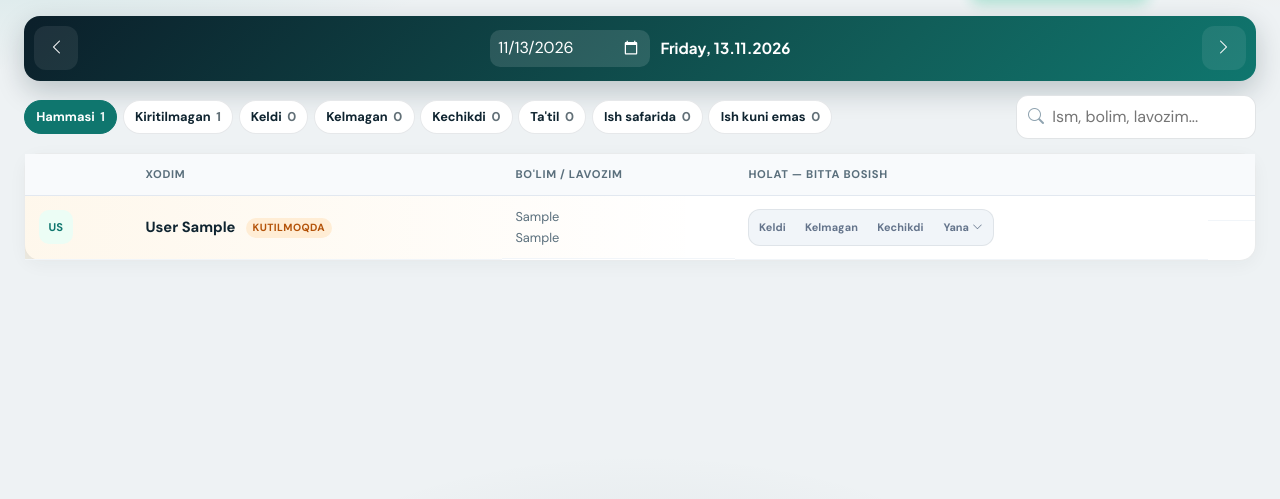
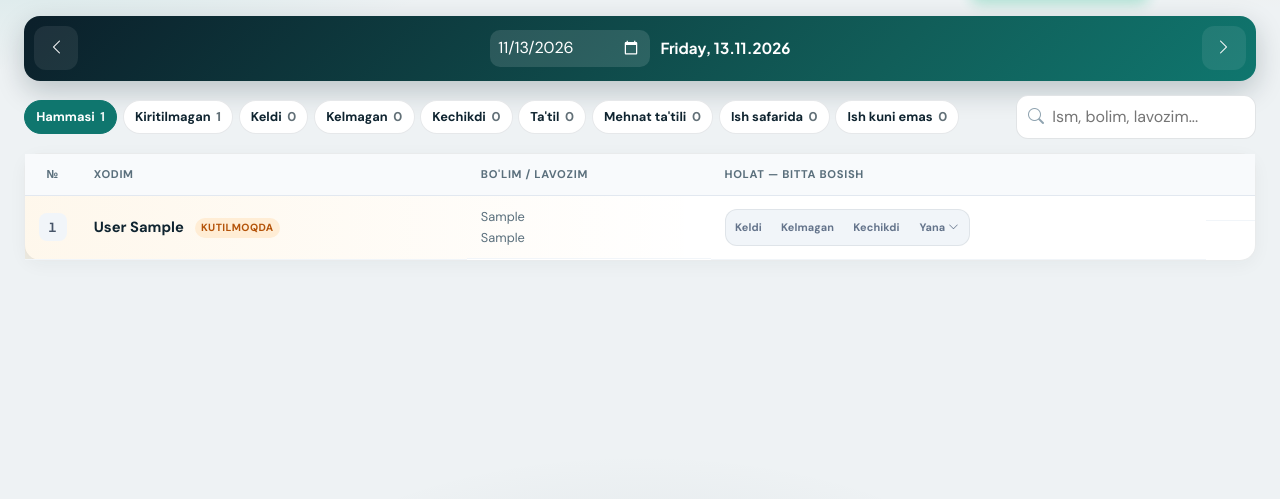
Before and after one commit to Mirzohid2001/davomat, a Django app: page /attendance/ in a window 1280 px wide. Shown: the part 170-669 px from the top of the page. Run offline with Django 5.2, Linux system fonts and the light colour scheme; a user stored in the database is signed in; tables that the repository leaves empty hold one stand-in row (values such as "Sample post").

Commit message:
ichvolib

```diff
--- a/blog/forms.py
+++ b/blog/forms.py
@@ -42,7 +42,7 @@ class AttendanceForm(forms.ModelForm):
         elif att_date and DayOff.objects.filter(date=att_date).exists() and status != 'offday':
             raise forms.ValidationError("Bu sana yopiq kun. Faqat 'Ish kuni emas' holatini tanlang!")
 
-        if status in ['absent', 'vacation']:
+        if status in ['absent', 'vacation', 'labor_leave']:
             if not cleaned_data.get('comment'):
                 raise forms.ValidationError("Sabab yoki izoh kiritilishi shart!")
         return cleaned_data
--- a/blog/models.py
+++ b/blog/models.py
@@ -148,6 +148,7 @@ class Attendance(models.Model):
         ('absent', _("Kelmagan")),
         ('late', _("Kechikdi")),
         ('vacation', _("Ta'til")),
+        ('labor_leave', _("Mehnat ta'tili")),
         ('business', _("Ish safarida")),
         ('offday', _("Ish kuni emas")),
     ]
--- a/blog/static/css/attendance-history.css
+++ b/blog/static/css/attendance-history.css
@@ -5,6 +5,7 @@
   --ah-late: #d97706;
   --ah-sick: #0891b2;
   --ah-vacation: #0f766e;
+  --ah-labor-leave: #4f46e5;
   --ah-business: #0d9488;
   --ah-sunday: #ca8a04;
   --ah-dayoff: #64748b;
@@ -63,6 +64,7 @@
 .att-hist__stat--late .att-hist__stat-icon { background: #fef3c7; color: var(--ah-late); }
 .att-hist__stat--sick .att-hist__stat-icon { background: #cffafe; color: var(--ah-sick); }
 .att-hist__stat--vacation .att-hist__stat-icon { background: #ccfbf1; color: var(--ah-vacation); }
+.att-hist__stat--labor-leave .att-hist__stat-icon { background: #e0e7ff; color: var(--ah-labor-leave); }
 .att-hist__stat--business .att-hist__stat-icon { background: #ccfbf1; color: var(--ah-business); }
 .att-hist__stat--sunday .att-hist__stat-icon { background: #fef9c3; color: var(--ah-sunday); }
 .att-hist__stat--unknown .att-hist__stat-icon { background: #f1f5f9; color: var(--ah-dayoff); }
@@ -227,6 +229,7 @@
 .att-hist__cell--late { color: var(--ah-late); background: #fffbeb; border-color: #fde68a; }
 .att-hist__cell--sick { color: var(--ah-sick); background: #ecfeff; border-color: #a5f3fc; }
 .att-hist__cell--vacation { color: var(--ah-vacation); background: #f0fdfa; border-color: #99f6e4; }
+.att-hist__cell--labor_leave { color: var(--ah-labor-leave); background: #eef2ff; border-color: #c7d2fe; }
 .att-hist__cell--business { color: var(--ah-business); background: #f0fdfa; border-color: #99f6e4; }
 .att-hist__cell--sunday { color: var(--ah-sunday); background: #fffbeb; border-color: #fde68a; }
 .att-hist__cell--dayoff,
@@ -238,6 +241,7 @@
 .att-hist__badge--late { background: var(--ah-late); color: #fff; }
 .att-hist__badge--sick { background: var(--ah-sick); }
 .att-hist__badge--vacation { background: var(--ah-vacation); }
+.att-hist__badge--labor_leave { background: var(--ah-labor-leave); }
 .att-hist__badge--business { background: var(--ah-business); }
 .att-hist__badge--sunday { background: var(--ah-sunday); }
 .att-hist__badge--dayoff,
@@ -273,6 +277,7 @@
 .att-hist__legend-dot--late { background: var(--ah-late); }
 .att-hist__legend-dot--sick { background: var(--ah-sick); }
 .att-hist__legend-dot--vacation { background: var(--ah-vacation); }
+.att-hist__legend-dot--labor-leave { background: var(--ah-labor-leave); }
 .att-hist__legend-dot--business { background: var(--ah-business); }
 .att-hist__legend-dot--sunday { background: var(--ah-sunday); }
 .att-hist__legend-dot--dayoff { background: var(--ah-dayoff); }
--- a/blog/static/css/attendance-list-ux.css
+++ b/blog/static/css/attendance-list-ux.css
@@ -268,17 +268,24 @@
   background: #f0fdfa;
 }
 
-.attlist-avatar {
-  width: 2.15rem;
-  height: 2.15rem;
-  border-radius: 10px;
-  display: grid;
+.attlist-num-col {
+  width: 2.75rem;
+  text-align: center !important;
+}
+
+.attlist-num {
+  display: inline-grid;
   place-items: center;
-  background: #ecfdf5;
-  color: #0f766e;
-  font-size: 0.7rem;
-  font-weight: 800;
-  text-transform: uppercase;
+  min-width: 1.75rem;
+  height: 1.75rem;
+  padding: 0 0.35rem;
+  border-radius: 8px;
+  background: #f1f5f9;
+  color: #475569;
+  font-size: 0.78rem;
+  font-weight: 700;
+  font-variant-numeric: tabular-nums;
+  font-family: 'Plus Jakarta Sans', system-ui, sans-serif;
 }
 
 .attlist-name {
@@ -308,6 +315,7 @@
 .attlist-status--absent { background: #fee2e2; color: #991b1b; }
 .attlist-status--late { background: #fef3c7; color: #92400e; }
 .attlist-status--vacation { background: #ccfbf1; color: #115e59; }
+.attlist-status--labor_leave { background: #e0e7ff; color: #3730a3; }
 .attlist-status--business { background: #e0f2fe; color: #075985; }
 .attlist-status--offday { background: #e2e8f0; color: #475569; }
 
--- a/blog/static/css/dashboard-ux.css
+++ b/blog/static/css/dashboard-ux.css
@@ -473,6 +473,7 @@
 .ops-dot--absent { background: #dc2626; }
 .ops-dot--late { background: #d97706; }
 .ops-dot--vacation { background: #0d9488; }
+.ops-dot--labor_leave { background: #4f46e5; }
 .ops-dot--business { background: #0284c7; }
 .ops-dot--offday { background: #64748b; }
 
--- a/blog/static/css/quick-status.css
+++ b/blog/static/css/quick-status.css
@@ -68,6 +68,7 @@
   box-shadow: none;
 }
 .qs-btn[data-status="vacation"].is-active,
+.qs-btn[data-status="labor_leave"].is-active,
 .qs-btn[data-status="business"].is-active,
 .qs-btn[data-status="offday"].is-active {
   background: #334155;
--- a/blog/static/css/statistics-styles.css
+++ b/blog/static/css/statistics-styles.css
@@ -308,6 +308,7 @@
 .stx-bar__dot--absent { background: #dc2626; }
 .stx-bar__dot--late { background: #d97706; }
 .stx-bar__dot--vacation { background: #0d9488; }
+.stx-bar__dot--labor_leave { background: #4f46e5; }
 .stx-bar__dot--business { background: #0284c7; }
 .stx-bar__dot--offday { background: #64748b; }
 
@@ -328,6 +329,7 @@
 .stx-bar__fill--absent { background: #dc2626; }
 .stx-bar__fill--late { background: #d97706; }
 .stx-bar__fill--vacation { background: #0d9488; }
+.stx-bar__fill--labor_leave { background: #4f46e5; }
 .stx-bar__fill--business { background: #0284c7; }
 
 .stx-bar__val {
--- a/blog/static/js/quick-status.js
+++ b/blog/static/js/quick-status.js
@@ -4,7 +4,7 @@
 (function () {
   'use strict';
 
-  var MORE = { vacation: true, business: true, offday: true };
+  var MORE = { vacation: true, labor_leave: true, business: true, offday: true };
 
   function csrfToken() {
     var el = document.querySelector('[name=csrfmiddlewaretoken]');
--- a/blog/templates/attendance/attendance_list.html
+++ b/blog/templates/attendance/attendance_list.html
@@ -92,7 +92,7 @@
     <table class="attlist-table">
       <thead>
         <tr>
-          <th></th>
+          <th class="attlist-num-col">№</th>
           <th>{% trans "Xodim" %}</th>
           <th>{% trans "Bo'lim / lavozim" %}</th>
           <th>{% trans "Holat — bitta bosish" %}</th>
@@ -102,8 +102,8 @@
       <tbody>
         {% for row in rows %}
         <tr class="{% if row.is_pending %}is-pending{% endif %}" data-floor-row data-status="{{ row.status }}">
-          <td>
-            <span class="attlist-avatar">{{ row.employee.last_name|slice:":1" }}{{ row.employee.first_name|slice:":1" }}</span>
+          <td class="attlist-num-col">
+            <span class="attlist-num">{{ forloop.counter }}</span>
           </td>
           <td>
             <strong class="attlist-name">{{ row.employee.last_name }} {{ row.employee.first_name }}</strong>
@@ -141,7 +141,7 @@
     {% for row in rows %}
     <div class="attlist-mcard {% if row.is_pending %}is-pending{% endif %}" data-floor-row data-status="{{ row.status }}">
       <div class="attlist-mcard__top">
-        <span class="attlist-avatar">{{ row.employee.last_name|slice:":1" }}{{ row.employee.first_name|slice:":1" }}</span>
+        <span class="attlist-num">{{ forloop.counter }}</span>
         <div>
           <strong>{{ row.employee.last_name }} {{ row.employee.first_name }}</strong>
           <small>{% if row.employee.position %}{{ row.employee.position }}{% elif row.employee.department %}{{ row.employee.department }}{% endif %}</small>
--- a/blog/templates/attendance/attendance_statistics.html
+++ b/blog/templates/attendance/attendance_statistics.html
@@ -190,6 +190,7 @@ document.addEventListener('DOMContentLoaded', function () {
     absent: '#dc2626',
     late: '#d97706',
     vacation: '#0d9488',
+    labor_leave: '#4f46e5',
     business: '#0284c7',
     offday: '#64748b',
   };
@@ -205,6 +206,7 @@ document.addEventListener('DOMContentLoaded', function () {
     absent: '{% trans "Kelmagan" %}',
     late: '{% trans "Kechikdi" %}',
     vacation: "{% filter escapejs %}{% trans "Ta'til" %}{% endfilter %}",
+    labor_leave: "{% filter escapejs %}{% trans "Mehnat ta'tili" %}{% endfilter %}",
     business: '{% trans "Ish safarida" %}',
     offday: '{% trans "Ish kuni emas" %}',
   };
@@ -236,7 +238,7 @@ document.addEventListener('DOMContentLoaded', function () {
   }
 
   if (trendDates.length > 0 && document.getElementById('trendChart')) {
-    const statuses = ['present', 'absent', 'late', 'vacation', 'business'];
+    const statuses = ['present', 'absent', 'late', 'vacation', 'labor_leave', 'business'];
     const datasets = statuses
       .filter(s => trendData[s] && trendData[s].some(v => v > 0))
       .map(s => ({
--- a/blog/templates/attendance/partials/quick_status.html
+++ b/blog/templates/attendance/partials/quick_status.html
@@ -10,10 +10,10 @@
   {% for value, label in quick_statuses %}
   <button type="button" class="qs-btn {% if row.status == value %}is-active{% endif %}" data-status="{{ value }}">{{ label }}</button>
   {% endfor %}
-  <div class="qs-more {% if row.status == 'vacation' or row.status == 'business' or row.status == 'offday' %}is-active-more{% endif %}">
+  <div class="qs-more {% if row.status == 'vacation' or row.status == 'labor_leave' or row.status == 'business' or row.status == 'offday' %}is-active-more{% endif %}">
     <button type="button" class="qs-more__toggle" aria-expanded="false" aria-haspopup="true" title="{% trans 'Boshqa holat' %}">
       <span class="qs-more__label" data-default-yana="{% trans 'Yana' %}">
-        {% if row.status == 'vacation' or row.status == 'business' or row.status == 'offday' %}
+        {% if row.status == 'vacation' or row.status == 'labor_leave' or row.status == 'business' or row.status == 'offday' %}
           {{ row.status_label }}
         {% else %}
           {% trans "Yana" %}
--- a/blog/templatetags/attendance_filters.py
+++ b/blog/templatetags/attendance_filters.py
@@ -10,7 +10,9 @@ def status_color(status):
         'late': 'warning',
         'absent': 'danger',
         'vacation': 'info',
+        'labor_leave': 'primary',
         'business': 'primary',
+        'offday': 'secondary',
     }
     return status_colors.get(status.lower(), 'dark')
 
@@ -22,7 +24,9 @@ def status_icon(status):
         'late': 'exclamation-triangle-fill',
         'absent': 'x-circle-fill',
         'vacation': 'umbrella-fill',
+        'labor_leave': 'calendar2-heart-fill',
         'business': 'briefcase-fill',
+        'offday': 'calendar-x-fill',
     }
     return status_icons.get(status.lower(), 'question-circle-fill')
 
@@ -34,6 +38,8 @@ def status_color_rgb(status):
         'late': '255, 193, 7',
         'absent': '220, 53, 69',
         'vacation': '23, 162, 184',
+        'labor_leave': '79, 70, 229',
         'business': '111, 66, 193',
+        'offday': '108, 117, 125',
     }
     return status_colors_rgb.get(status.lower(), '108, 117, 125')
--- a/blog/views.py
+++ b/blog/views.py
@@ -1153,7 +1153,7 @@ def attendance_quick_status(request):
 
     def _quick_comment(existing: str, new_status: str) -> str:
         text = (existing or '').strip()
-        if new_status in ('absent', 'vacation') and not text:
+        if new_status in ('absent', 'vacation', 'labor_leave') and not text:
             return str(_('Tezkor belgilash'))
         return text
 
@@ -1512,8 +1512,8 @@ def individual_attendance_create(request, employee_id=None):
                 'dayoff': DayOff.objects.filter(date=date_val).first()
             })
 
-        # Agar status absent yoki vacation bo'lsa, izoh majburiy
-        if status in ['absent', 'vacation'] and not comment.strip():
+        # Agar status absent / vacation / labor_leave bo'lsa, izoh majburiy
+        if status in ['absent', 'vacation', 'labor_leave'] and not comment.strip():
             if request.headers.get('X-Requested-With') == 'XMLHttpRequest':
                 return JsonResponse({'success': False, 'message': 'Izoh/sabab kiritish majburiy!'})
             messages.error(request, _("Izoh/sabab kiritish majburiy!"))
@@ -1677,6 +1677,7 @@ def attendance_statistics(request):
         absent=Count('id', filter=Q(status='absent')),
         late=Count('id', filter=Q(status='late')),
         vacation=Count('id', filter=Q(status='vacation')),
+        labor_leave=Count('id', filter=Q(status='labor_leave')),
         business=Count('id', filter=Q(status='business')),
     ).order_by('-present', 'employee__last_name')
 
@@ -1688,6 +1689,7 @@ def attendance_statistics(request):
         absent=Count('id', filter=Q(status='absent')),
         late=Count('id', filter=Q(status='late')),
         vacation=Count('id', filter=Q(status='vacation')),
+        labor_leave=Count('id', filter=Q(status='labor_leave')),
         business=Count('id', filter=Q(status='business')),
     ).order_by('-present')
 
@@ -1700,6 +1702,7 @@ def attendance_statistics(request):
         absent=Count('id', filter=Q(status='absent')),
         late=Count('id', filter=Q(status='late')),
         vacation=Count('id', filter=Q(status='vacation')),
+        labor_leave=Count('id', filter=Q(status='labor_leave')),
         business=Count('id', filter=Q(status='business')),
     ).order_by('-present')
 
@@ -1719,7 +1722,7 @@ def attendance_statistics(request):
             'date': date_item['date'],
             'statuses': {}
         }
-        for status in ['present', 'absent', 'late', 'vacation', 'business']:
+        for status in ['present', 'absent', 'late', 'vacation', 'labor_leave', 'business']:
             count = attendances.filter(date=date_item['date'], status=status).count()
             date_stats['statuses'][status] = count
         stats_by_date.append(date_stats)
@@ -1744,7 +1747,7 @@ def attendance_statistics(request):
     # Trend data for line chart
     trend_dates = sorted(set(item['date'].strftime('%Y-%m-%d') for item in trend_list))
     trend_data = {}
-    for status in ['present', 'absent', 'late', 'vacation', 'business']:
+    for status in ['present', 'absent', 'late', 'vacation', 'labor_leave', 'business']:
         trend_data[status] = []
         for date_str in trend_dates:
             date_obj = date.fromisoformat(date_str)
@@ -3077,6 +3080,7 @@ def individual_employee_statistics(request, employee_id):
     absent = len([d for d in daily_data if d['status'] == 'absent'])
     late = len([d for d in daily_data if d['status'] == 'late'])
     vacation = len([d for d in daily_data if d['status'] == 'vacation'])
+    labor_leave = len([d for d in daily_data if d['status'] == 'labor_leave'])
     business = len([d for d in daily_data if d['status'] == 'business'])
     sunday = 0
     dayoff = len([d for d in daily_data if d['status'] in ('dayoff', 'offday')])
@@ -3088,6 +3092,7 @@ def individual_employee_statistics(request, employee_id):
     absent_percentage = (absent / working_days * 100) if working_days > 0 else 0
     late_percentage = (late / working_days * 100) if working_days > 0 else 0
     vacation_percentage = (vacation / working_days * 100) if working_days > 0 else 0
+    labor_leave_percentage = (labor_leave / working_days * 100) if working_days > 0 else 0
     business_percentage = (business / working_days * 100) if working_days > 0 else 0
     sunday_percentage = 0
     unknown_percentage = (unknown / working_days * 100) if working_days > 0 else 0
@@ -3115,6 +3120,7 @@ def individual_employee_statistics(request, employee_id):
             'absent': absent,
             'late': late,
             'vacation': vacation,
+            'labor_leave': labor_leave,
             'business': business,
             'sunday': sunday,
             'dayoff': dayoff,
@@ -3125,6 +3131,7 @@ def individual_employee_statistics(request, employee_id):
             'absent_percentage': round(absent_percentage, 1),
             'late_percentage': round(late_percentage, 1),
             'vacation_percentage': round(vacation_percentage, 1),
+            'labor_leave_percentage': round(labor_leave_percentage, 1),
             'business_percentage': round(business_percentage, 1),
             'sunday_percentage': round(sunday_percentage, 1),
             'unknown_percentage': round(unknown_percentage, 1),
@@ -3311,6 +3318,7 @@ def employee_attendance_history(request, employee_id):
     absent = len([d for d in calendar_days if d['status'] == 'absent'])
     late = len([d for d in calendar_days if d['status'] == 'late'])
     vacation = len([d for d in calendar_days if d['status'] == 'vacation'])
+    labor_leave = len([d for d in calendar_days if d['status'] == 'labor_leave'])
     business = len([d for d in calendar_days if d['status'] == 'business'])
     sunday = 0
     dayoff = len([d for d in calendar_days if d['status'] in ('dayoff', 'offday')])
@@ -3322,6 +3330,7 @@ def employee_attendance_history(request, employee_id):
     absent_percentage = (absent / working_days * 100) if working_days > 0 else 0
     late_percentage = (late / working_days * 100) if working_days > 0 else 0
     vacation_percentage = (vacation / working_days * 100) if working_days > 0 else 0
+    labor_leave_percentage = (labor_leave / working_days * 100) if working_days > 0 else 0
     business_percentage = (business / working_days * 100) if working_days > 0 else 0
     sunday_percentage = 0
     unknown_percentage = (unknown / working_days * 100) if working_days > 0 else 0
@@ -3349,6 +3358,7 @@ def employee_attendance_history(request, employee_id):
             'absent': absent,
             'late': late,
             'vacation': vacation,
+            'labor_leave': labor_leave,
             'business': business,
             'sunday': sunday,
             'dayoff': dayoff,
@@ -3359,6 +3369,7 @@ def employee_attendance_history(request, employee_id):
             'absent_percentage': round(absent_percentage, 1),
             'late_percentage': round(late_percentage, 1),
             'vacation_percentage': round(vacation_percentage, 1),
+            'labor_leave_percentage': round(labor_leave_percentage, 1),
             'business_percentage': round(business_percentage, 1),
             'sunday_percentage': round(sunday_percentage, 1),
             'unknown_percentage': round(unknown_percentage, 1),
@@ -3411,6 +3422,7 @@ def get_status_text(status):
         'absent': _('Kelmadi'),
         'late': _('Kechikdi'),
         'vacation': _("Ta'til"),
+        'labor_leave': _("Mehnat ta'tili"),
         'business': _('Ish safari'),
         'sunday': _('Yakshanba'),
         'dayoff': _('Yopiq kun'),
```
Also changed, not shown: blog/templates/attendance/employee_attendance_history.html (+12 -2 lines), blog/templates/attendance/individual_attendance_form.html (+4 -3 lines), blog/templates/attendance/individual_employee_statistics.html (+17 -0 lines), blog/tests.py (+9 -0 lines), blog/migrations/0021_attendance_labor_leave.py (added), locale/ru/LC_MESSAGES/django.po, 1 other file.
